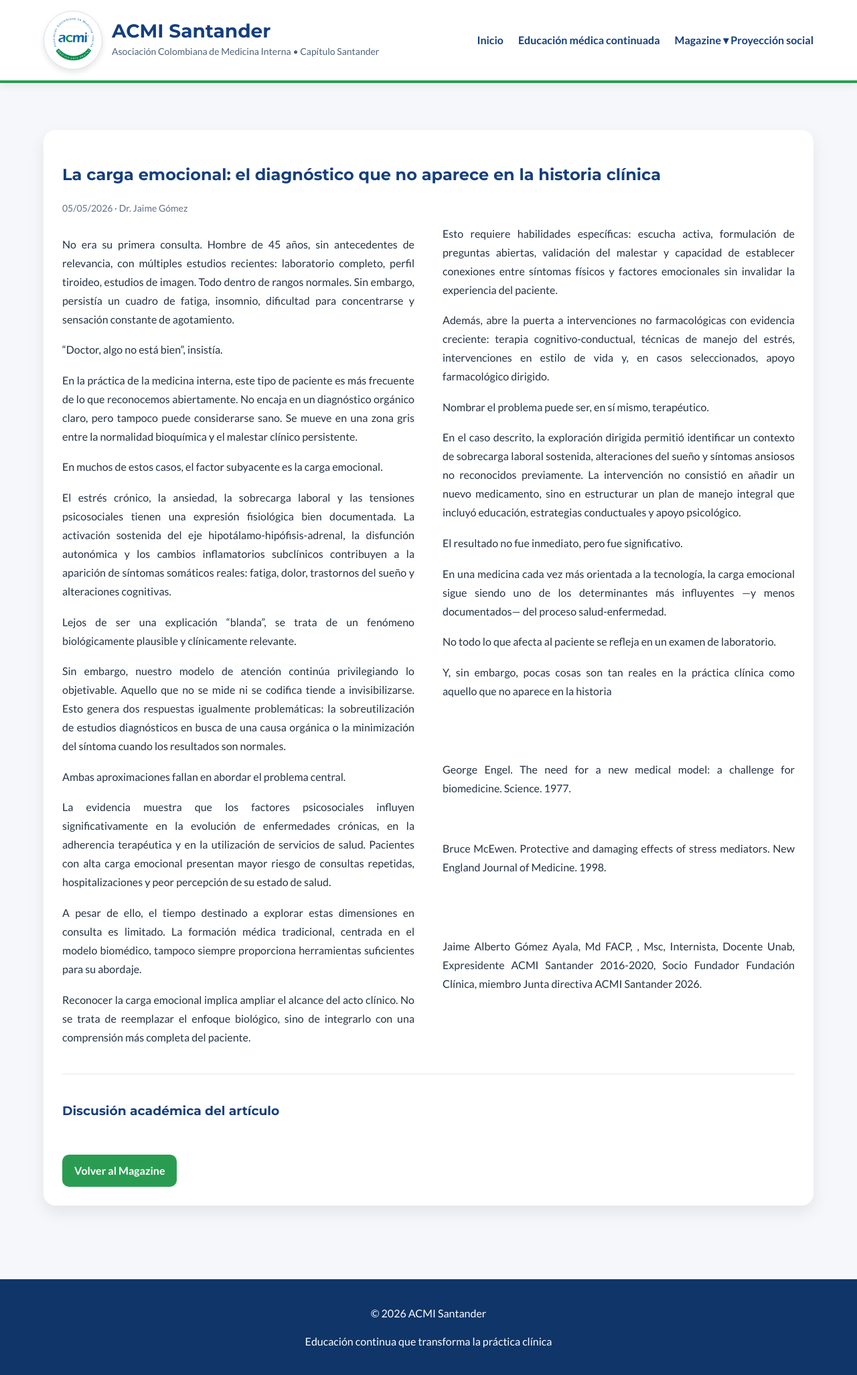
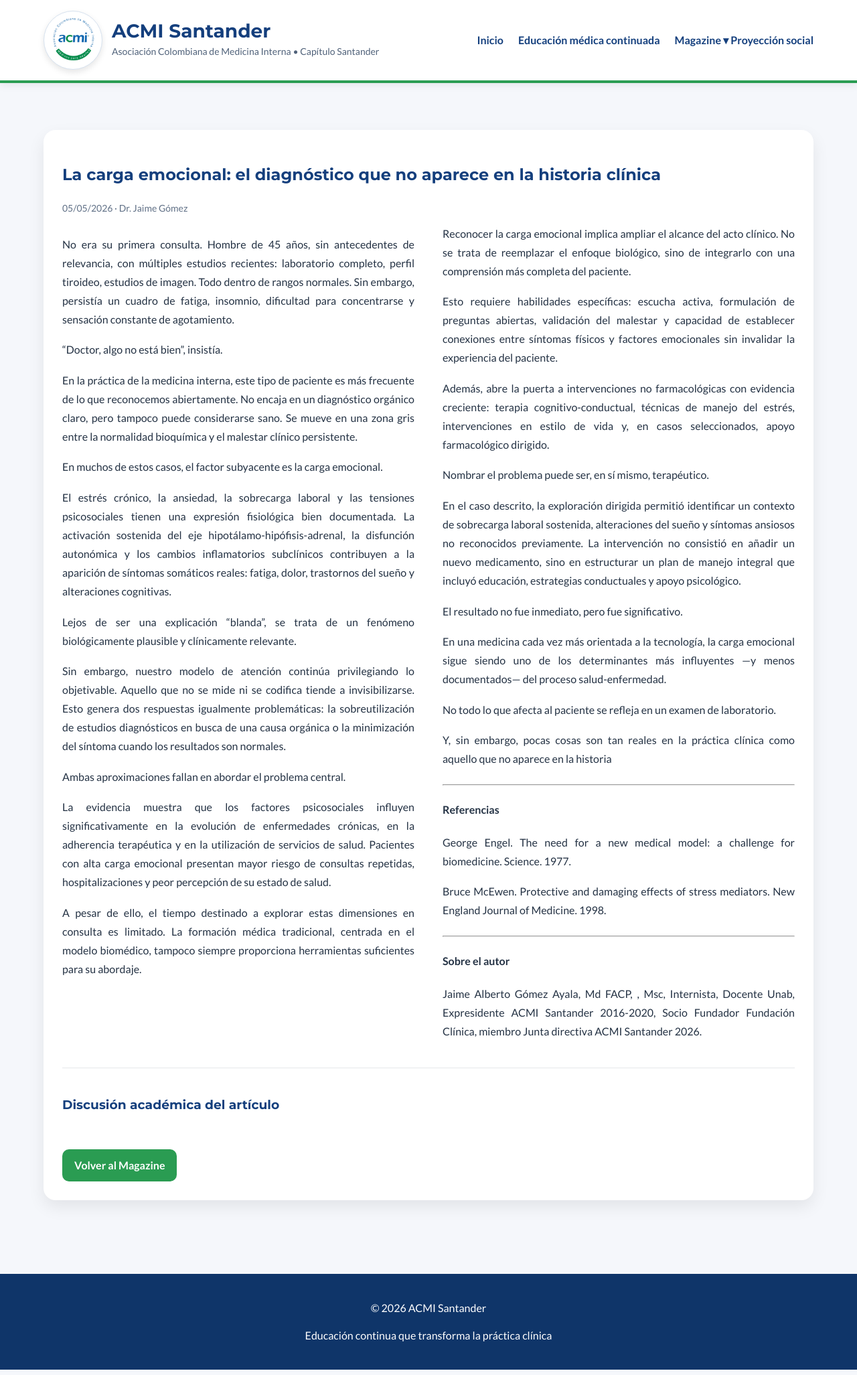
Before and after one commit to Acmisantander/Acmisantander, a Jekyll site: the page built from _posts/2026-05-05-carga-emocional-diagnostico-invisible.md, in a window 1280 px wide. Shown: the whole page at 67% size. Built offline with Jekyll 4.4.1, drawn with Linux system fonts in a browser that asks for light colours.

Commit message:
Update 2026-05-05-carga-emocional-diagnostico-invisible.md

```diff
--- a/_posts/2026-05-05-carga-emocional-diagnostico-invisible.md
+++ b/_posts/2026-05-05-carga-emocional-diagnostico-invisible.md
@@ -22,8 +22,9 @@ excerpt: "La carga emocional y su impacto clínico en pacientes sin hallazgos or
   margin-bottom: 1.1rem;
 }
 
-.opinion-columns div {
+.section-block {
   break-inside: avoid;
+  margin-top: 1.5rem;
 }
 
 @media (max-width: 768px) {
@@ -73,16 +74,20 @@ excerpt: "La carga emocional y su impacto clínico en pacientes sin hallazgos or
 
 <p>Y, sin embargo, pocas cosas son tan reales en la práctica clínica como aquello que no aparece en la historia</p>
 
-<br><br>
+<div class="section-block">
+<hr>
+<h4>Referencias</h4>
 
 <p>George Engel. The need for a new medical model: a challenge for biomedicine. Science. 1977.</p>
 
-<br>
+<p>Bruce McEwen. Protective and damaging effects of stress mediators. New England Journal of Medicine. 1998.</p>
+</div>
 
-<p>Bruce McEwen. Protective and damaging effects of stress mediators. New England Journal of Medicine. 1998.</p>
-
-<br><br>
+<div class="section-block">
+<hr>
+<h4>Sobre el autor</h4>
 
 <p>Jaime Alberto Gómez Ayala, Md FACP, , Msc, Internista, Docente Unab, Expresidente ACMI Santander 2016-2020, Socio Fundador Fundación Clínica, miembro Junta directiva ACMI Santander 2026.</p>
+</div>
 
 </div>
```
